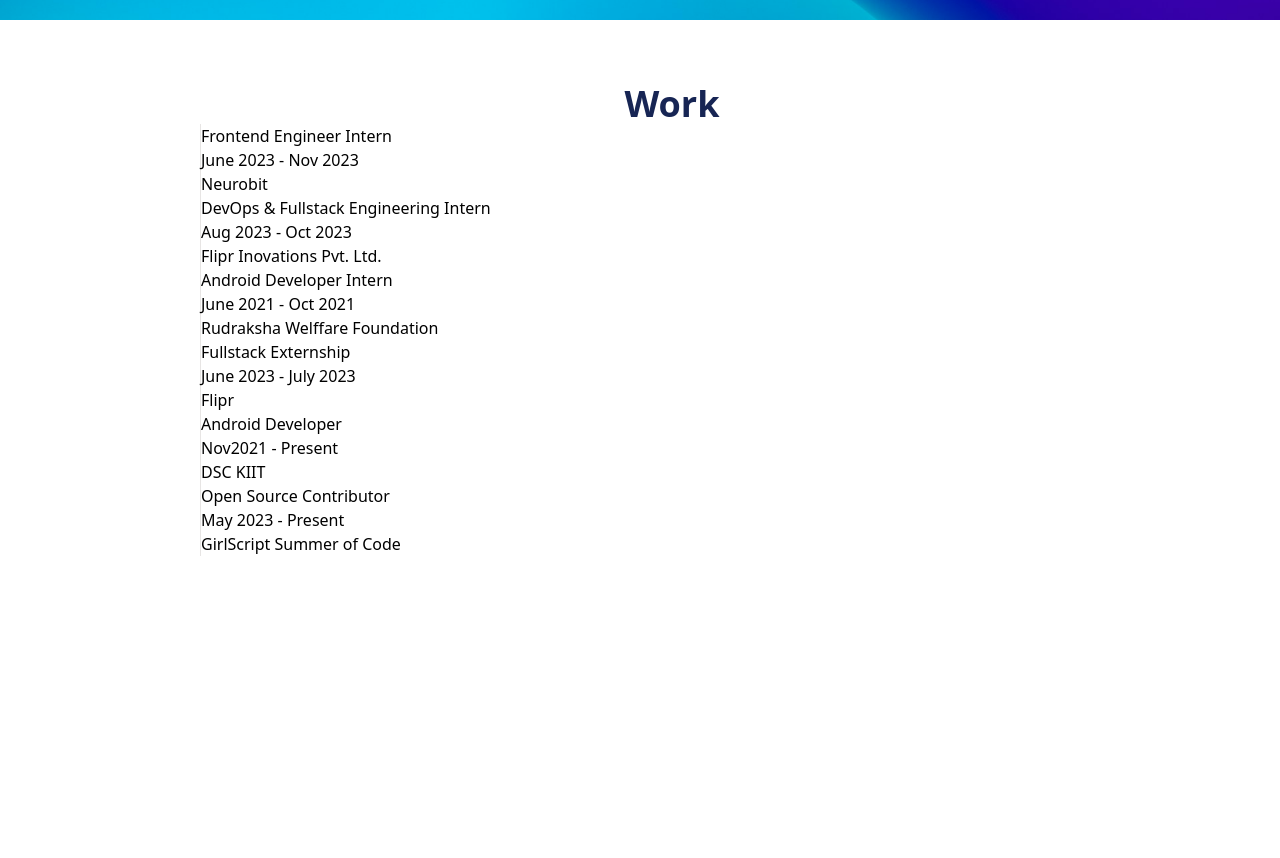
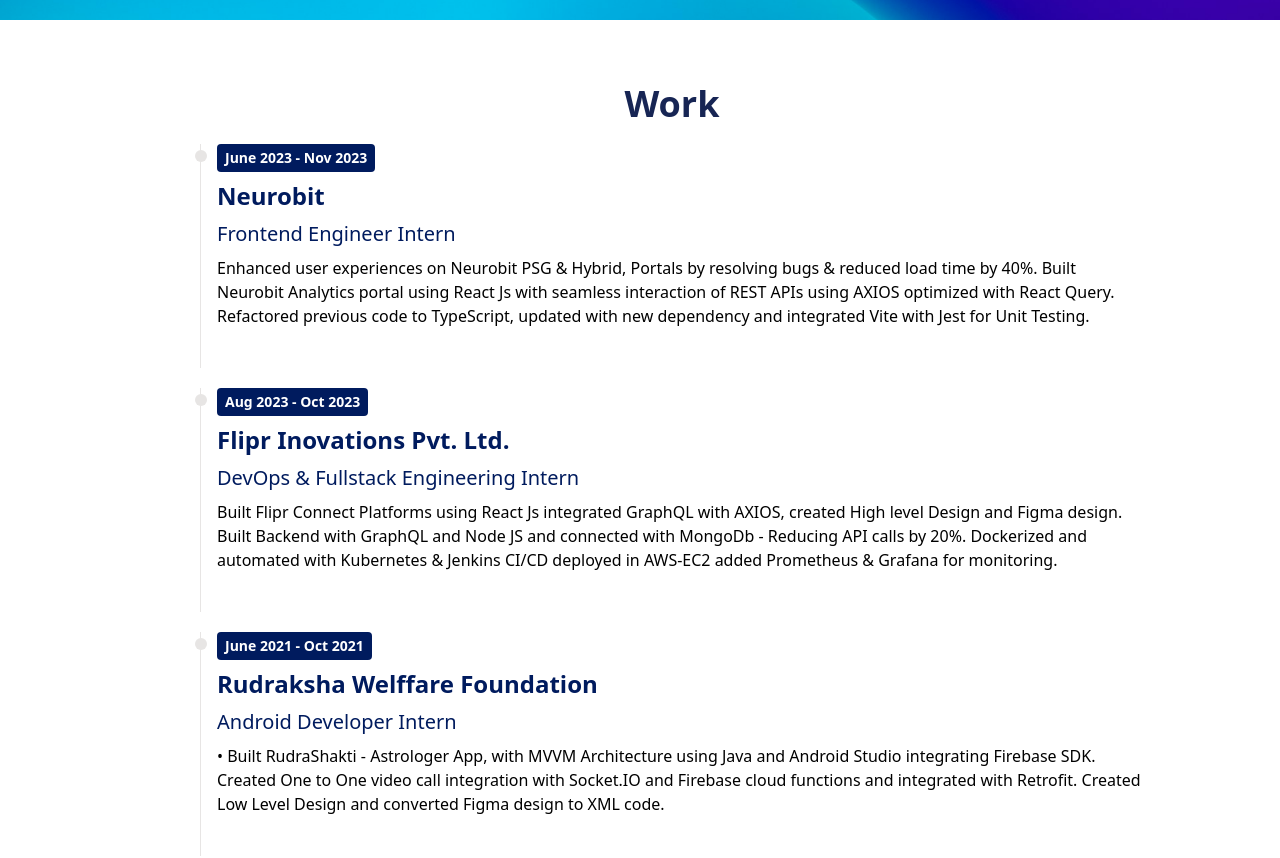
Before and after one commit to agarwalm92/portfolio_tailwindcss, a React (Vite) app: page / in a window 1280 px wide. Shown: the part 780-1638 px from the top of the page. Before the commit the page ends 1400 px from the top, so only its background shows below. Built offline with nearby package versions, Linux system fonts and the light colour scheme.

Commit message:
Added styles to workitems

```diff
--- a/src/component/Work.jsx
+++ b/src/component/Work.jsx
@@ -2,14 +2,19 @@
 import WorkItem from "./WorkItem";
 
 const Work = () => {
-  console.log(experiences);
   return (
     <div id="work" className="max-w-[1040px] m-auto md:pl-20 p-4 py-16">
       <h1 className="text-4xl font-bold text-center text-blue-950">Work</h1>
 
       <div>
         {experiences.map((e, idx) => (
-          <WorkItem key={idx} date={e.date} role={e.role} company={e.company} />
+          <WorkItem
+            key={idx}
+            date={e.date}
+            role={e.role}
+            company={e.company}
+            desc={e.desc}
+          />
         ))}
       </div>
     </div>
--- a/src/component/WorkItem.jsx
+++ b/src/component/WorkItem.jsx
@@ -1,12 +1,21 @@
 /* eslint-disable react/prop-types */
-const WorkItem = ({ role, date, company }) => {
-  console.log("WI");
+const WorkItem = ({ role, date, company, desc }) => {
   return (
-    <ol className="flex flex-col md:flex-row relative border-l border-stone-200">
-      <li>
-        <p>{role}</p>
-        <p>{date}</p>
-        <p>{company}</p>
+    <ol className="flex flex-col md:flex-row relative border-l border-stone-200 mt-5">
+      <li className="mb-10 ml-4">
+        <div className="absolute w-3 h-3 bg-stone-200 rounded-full mt-1.5 -left-1.5 border-white" />
+        <p className="flex flex-wrap gap-4 flex-row items-center justify-start text-xs md:text-sm mb-2">
+          <span className="inline-block px-2 py-1 font-semibold text-white bg-[#001b5e] rounded">
+            {date}
+          </span>
+        </p>
+        <p className="text-2xl font-bold text-[#001b5e] mr-4 mb-2">
+          <span>{company}</span>
+        </p>
+        <p className="text-xl font-normal text-[#001b5e] mb-2">
+          <span>{role}</span>
+        </p>
+        <p>{desc}</p>
       </li>
     </ol>
   );
```
